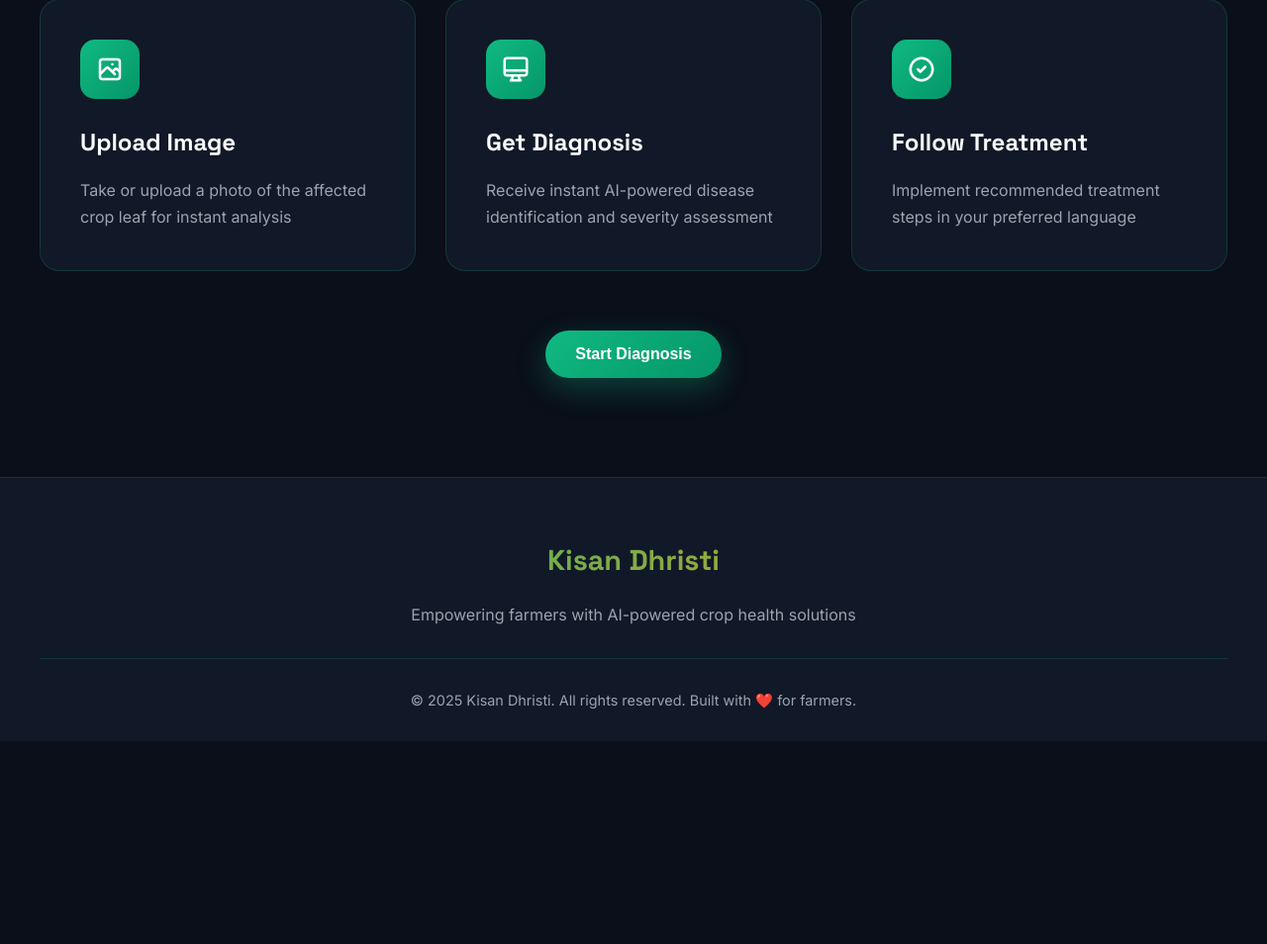
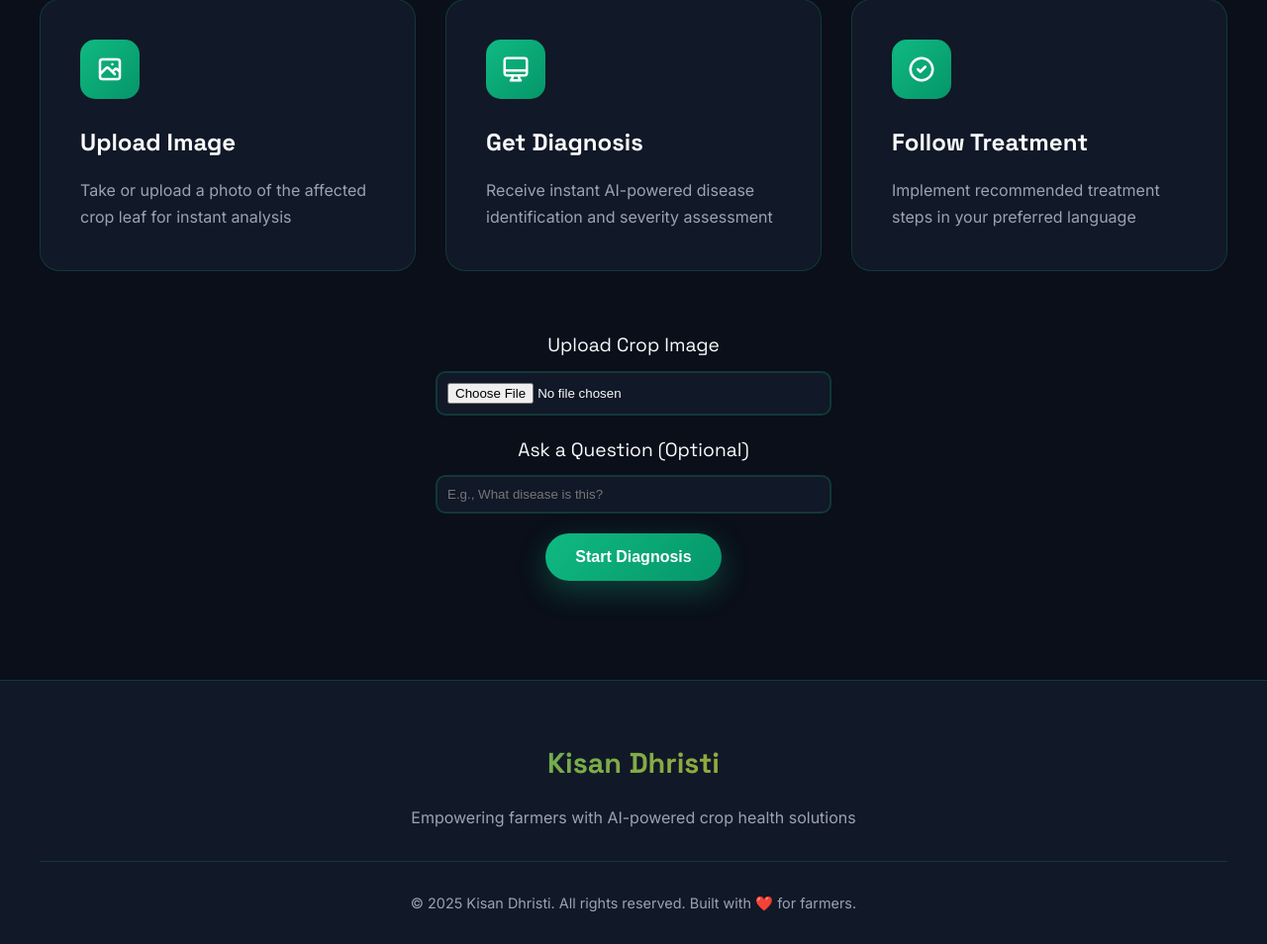
Before and after one commit to leuwenhoek/Kisan-Drishti-2.0, a Flask app: page /kisan-bot in a window 1280 px wide. Shown: the part 314-1268 px from the top of the page at 99% size. Before the commit the page ends 1063 px from the top, so only its background shows below. Run offline with Flask 3, Linux system fonts and the light colour scheme.

Commit message:
reccomendation styling added

```diff
--- a/templates/kisan_bot.html
+++ b/templates/kisan_bot.html
@@ -39,7 +39,30 @@
         </div>
     </div>
     <div style="text-align: center; margin-top: 60px;">
-        <button class="btn btn-primary">Start Diagnosis</button>
+        <form action="{{ url_for('kisan_bot') }}" method="POST" enctype="multipart/form-data" class="upload-form">
+            <div style="margin-bottom: 20px;">
+                <label for="crop-image" style="display: block; font-family: 'Space Grotesk', sans-serif; font-size: 1.2rem; color: var(--text-primary); margin-bottom: 10px;">
+                    Upload Crop Image
+                </label>
+                <input type="file" id="crop-image" name="crop-image" accept="image/*" required style="padding: 10px; border: 2px solid var(--border); border-radius: 10px; background: var(--bg-card); color: var(--text-primary); width: 100%; max-width: 400px;">
+            </div>
+            <div style="margin-bottom: 20px;">
+                <label for="query" style="display: block; font-family: 'Space Grotesk', sans-serif; font-size: 1.2rem; color: var(--text-primary); margin-bottom: 10px;">
+                    Ask a Question (Optional)
+                </label>
+                <input type="text" id="query" name="query" placeholder="E.g., What disease is this?" style="padding: 10px; border: 2px solid var(--border); border-radius: 10px; background: var(--bg-card); color: var(--text-primary); width: 100%; max-width: 400px;">
+            </div>
+            <button type="submit" class="btn btn-primary">Start Diagnosis</button>
+        </form>
+        {% if diagnosis %}
+        <div class="card diagnosis-card">
+            <h3 style="font-family: 'Space Grotesk', sans-serif; font-size: 1.5rem; color: var(--text-primary); margin-bottom: 15px;">Diagnosis Result</h3>
+            <p style="color: var(--text-secondary); line-height: 1.7; white-space: pre-wrap;">{{ diagnosis }}</p>
+            {% if image_path %}
+            <img src="{{ url_for('static', filename=image_path) }}" alt="Uploaded Crop Image" style="max-width: 100%; border-radius: 10px; margin-top: 20px; max-height: 300px;">
+            {% endif %}
+        </div>
+        {% endif %}
     </div>
 </section>
 {% endblock %}
```
